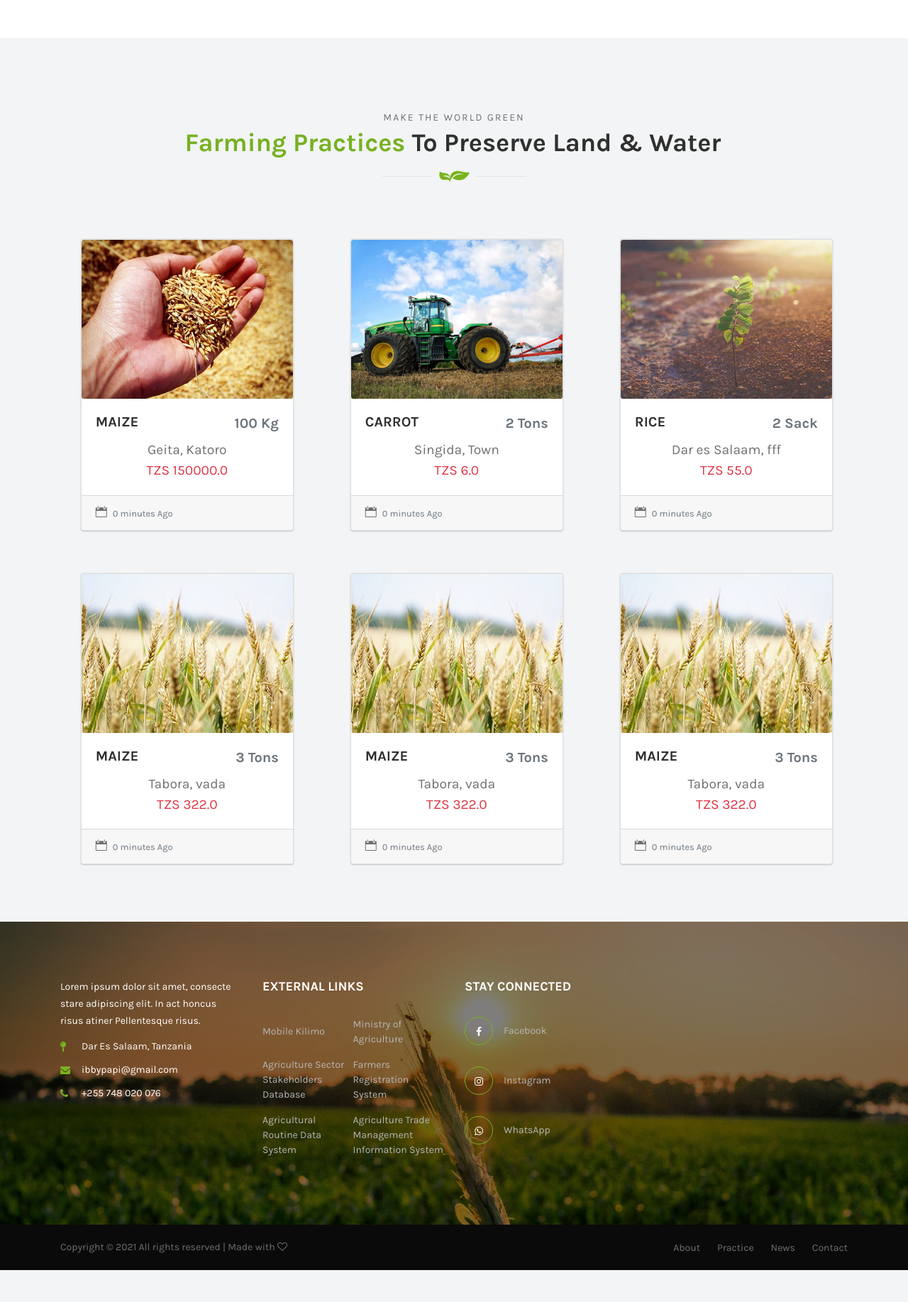
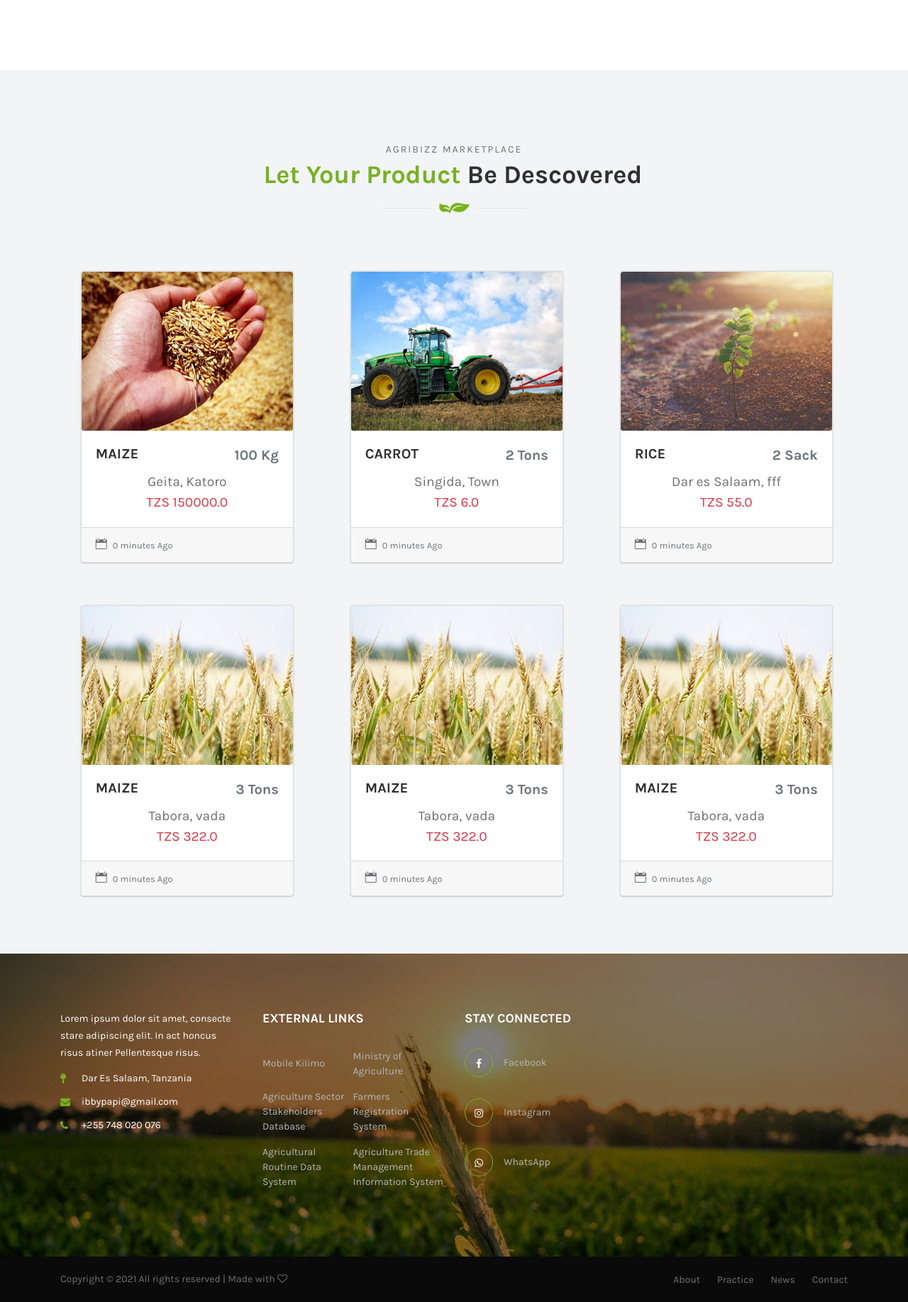
Before and after one commit to ibby360/AgriBizz, a Django app: page /market in a window 1280 px wide. Shown: the part 947-2782 px from the top of the page at 71% size. Before the commit the page ends 2737 px from the top, so only its background shows below. Run offline with Django 3.2, Linux system fonts and the light colour scheme; data comes from the database, SQL or seed files in the repository; some libraries are stand-ins or nearby versions; some web fonts are replaced.

Commit message:
Change some headings

```diff
--- a/templates/marketing/market.html
+++ b/templates/marketing/market.html
@@ -34,8 +34,8 @@
           <div class="about-us-content mb-100">
             <!-- Section Heading -->
             <div class="section-heading">
-              <p>Successful Farming</p>
-              <h2>Market </h2>
+              <p>AgriBizz</p>
+              <h2>MarketPlace</h2>
               <img src="{% static 'img/core-img/decor.png' %}" alt="">
             </div>
             <p>AgriBizz MarketPlace is a web platform that will help farmers to get market of their products without walking around by simply using mobile phones browser.
@@ -49,7 +49,7 @@
         <!-- Famie -->
         <div class="col-12 col-lg-6">
           <div class="about-us-thumbnail mb-100">
-            <img src="{% static 'img/bg-img/tim-mossholder.jpg' %}" alt="strawberries are harvested">
+            <img src="{% static 'img/bg-img/market.jpg' %}" alt="strawberries are harvested">
           </div>
         </div>
 
@@ -63,8 +63,8 @@
           <div class="col-12">
             <!-- Section Heading -->
             <div class="section-heading text-center">
-                <p>Make the world green</p>
-                <h2><span>Farming Practices</span> To Preserve Land & Water</h2>
+                <p>AgriBizz MarketPlace</p>
+                <h2><span>Let Your Product</span> Be Descovered</h2>
                 <img src="{% static 'img/core-img/decor2.png' %}" alt="">
             </div>
           </div>
@@ -75,7 +75,7 @@
           <div class="row">
             {% for product in products %}
             <div class="col-md-4">
-              <div class="card mb-4 card-pro hover">
+              <div class="card mb-4 card-pro hover" style="max-width: 100%;">
               	<div class="card-img" style="background-image:url({{product.thumbnail.url}});">
               		<div class="overlay">
               			<div class="overlay-content">
```
